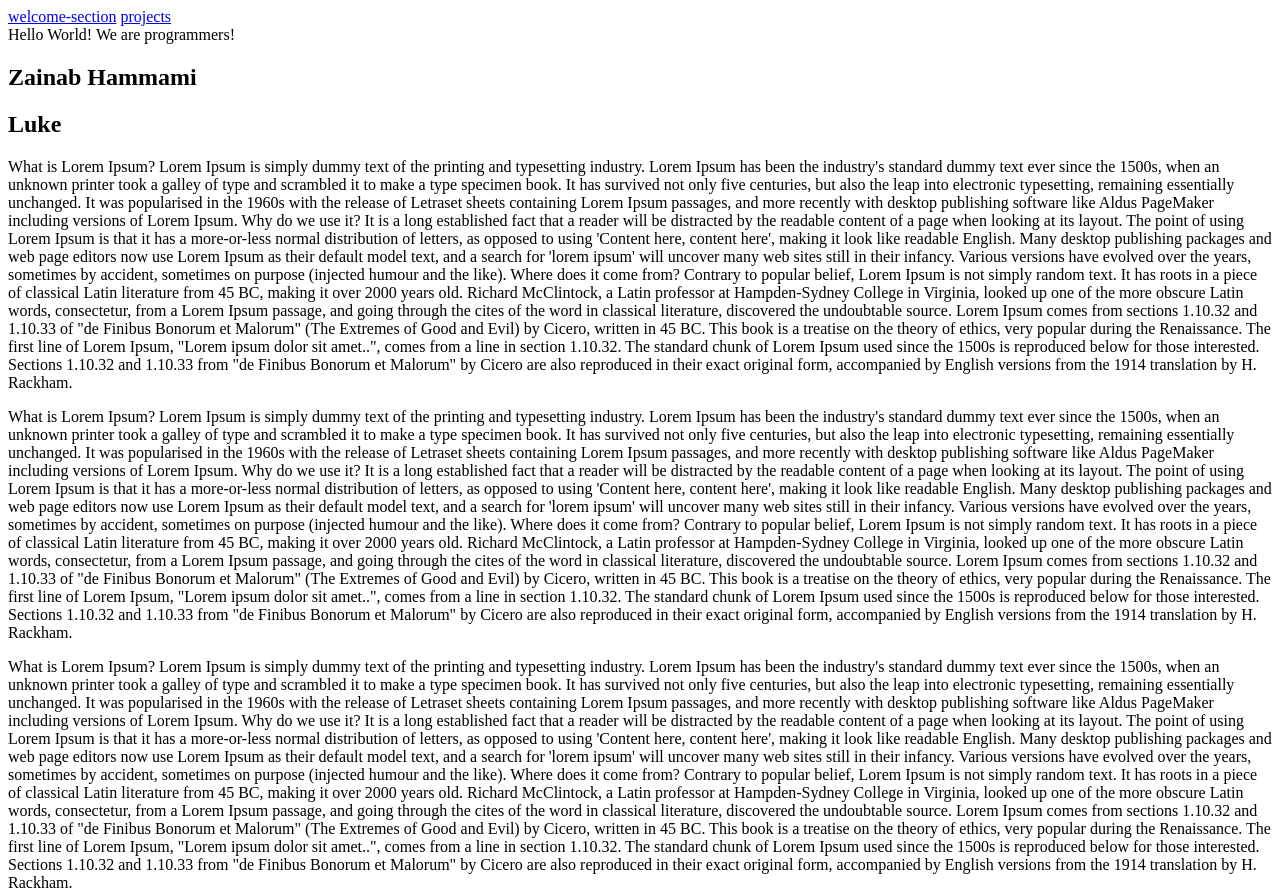
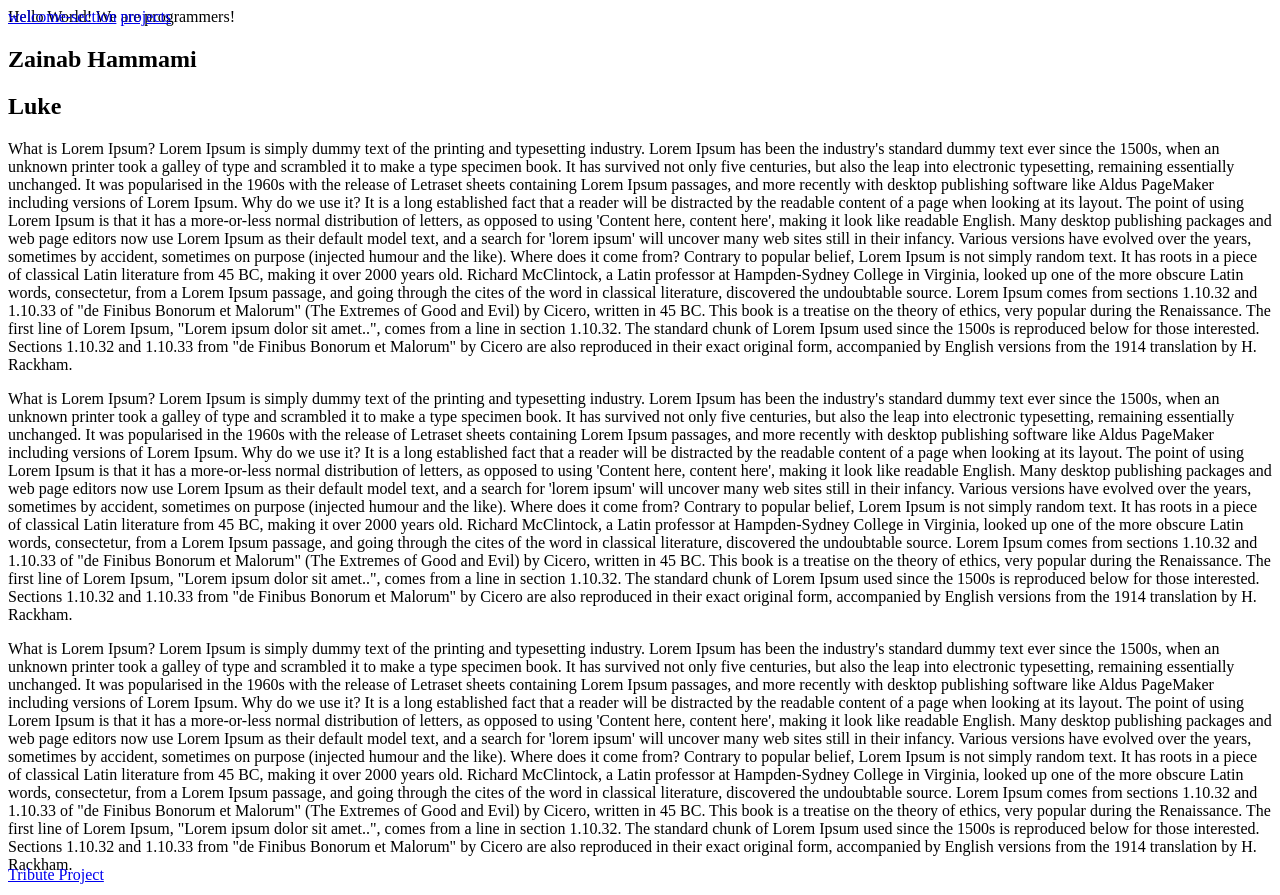
Before and after one commit to Lucas-Masaba/personal-portfolio, a plain HTML site: page fcc-test-suite-template-master/index.html in a window 1280 px wide. Shown: the top 895 px of the page. Drawn offline with Linux system fonts and the light colour scheme.

Commit message:
fourth-commit

```diff
--- a/fcc-test-suite-template-master/css/style.css
+++ b/fcc-test-suite-template-master/css/style.css
@@ -0,0 +1,11 @@
+@-ms-viewport {
+    height: auto;
+}
+
+#welcome-section {
+    height: 100vh;
+}
+
+nav {
+    position: fixed;
+}
--- a/fcc-test-suite-template-master/index.html
+++ b/fcc-test-suite-template-master/index.html
@@ -2,7 +2,7 @@
 <html lang="en">
 
 <head>
-    <meta charset="UTF-8">
+    <meta name='viewport' content='height=600' charset="UTF-8">
     <title>Fork Me! FCC: Test Suite Template</title>
     <link rel="stylesheet" href="./css/style.css">
 </head>
```
